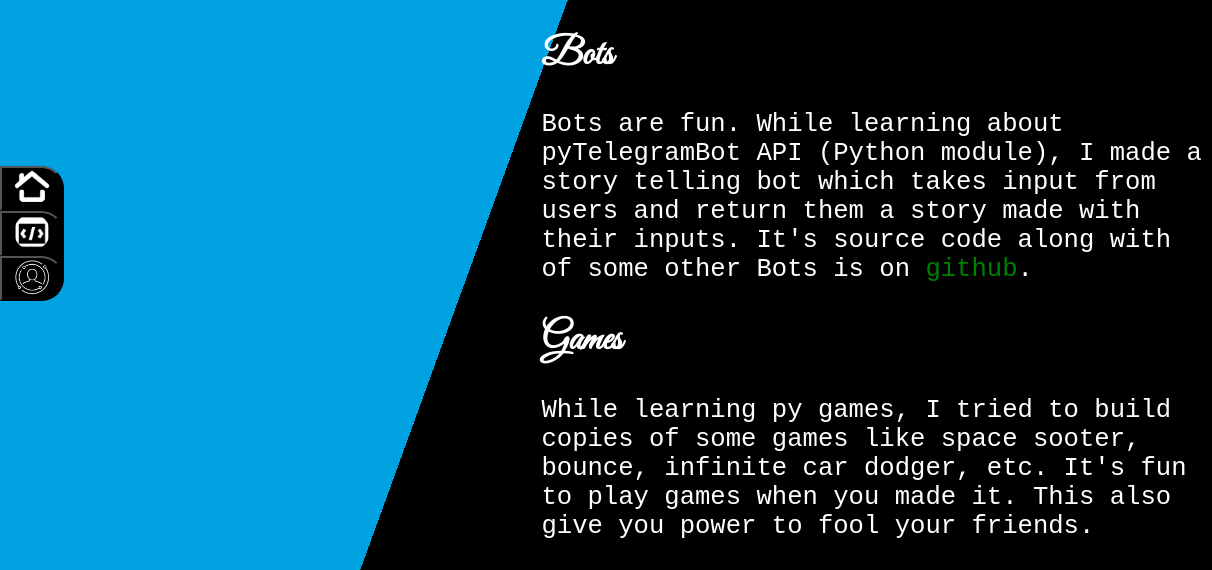
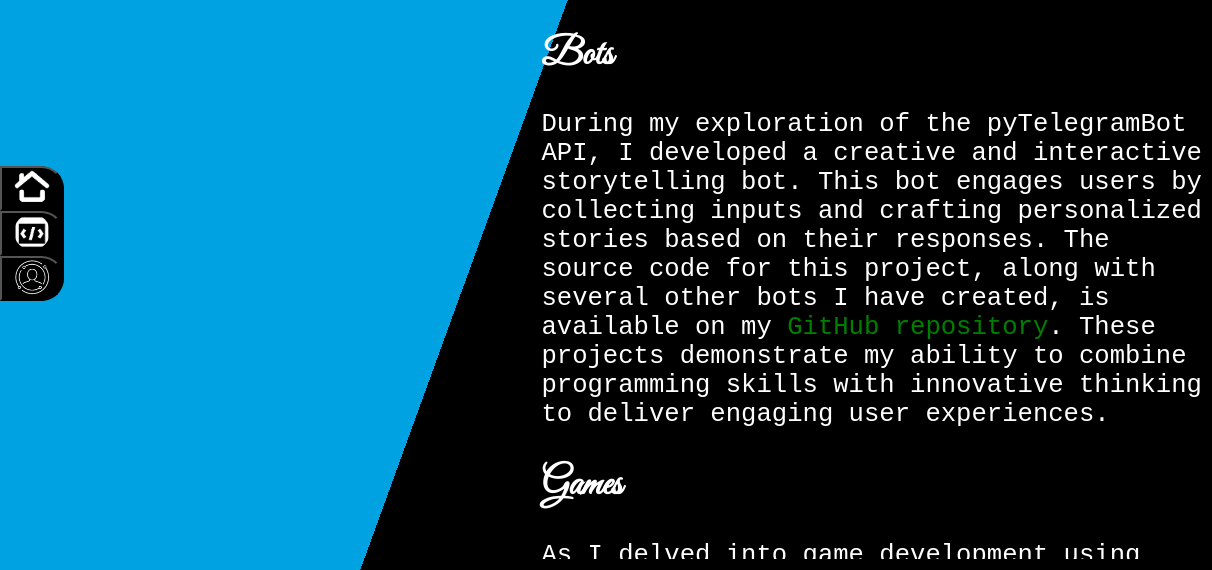
Before and after one commit to UtpalKuma-r/utpalkumar, a plain HTML site: page index.html in a window 1280 px wide. Both pictures are taken after a click on the button 32 px from the left and 400 px from the top of the page. Shown: the part 167-737 px from the top of the page, 0-1212 px from the left. Drawn offline with Linux system fonts and the light colour scheme.

Commit message:
Update index.html

```diff
--- a/index.html
+++ b/index.html
@@ -47,25 +47,17 @@
 
                 <div class="data" id="data">
                     <h2>Bots</h2>
-                    <p>Bots are fun. While learning about pyTelegramBot API (Python module), I made a story telling bot
-                        which takes input from users and return them a story made with their inputs. It's source code
-                        along with of some other Bots is on <a
-                            href="https://github.com/UtpalKuma-r/StoryTellerTelegramBot" target="_blank">github</a>.</p>
+                    <p>
+During my exploration of the pyTelegramBot API, I developed a creative and interactive storytelling bot. This bot engages users by collecting inputs and crafting personalized stories based on their responses. The source code for this project, along with several other bots I have created, is available on my <a href="https://github.com/UtpalKuma-r/StoryTellerTelegramBot" target="_blank">GitHub repository</a>. These projects demonstrate my ability to combine programming skills with innovative thinking to deliver engaging user experiences.</p>
 
                     <h2>Games</h2>
-                    <p>While learning py games, I tried to build copies of some games like space sooter, bounce, infinite
-                        car dodger, etc. It's fun to play games when you made it. This also give you power to fool your
-                        friends.</p>
+                    <p>As I delved into game development using Pygame, I successfully built adaptations of popular games, including Space Shooter, Bounce, and an infinite car-dodging game. Developing these games allowed me to deepen my understanding of game mechanics and programming logic. Additionally, there’s a distinct sense of fulfillment in creating games that are not only enjoyable but also serve as a testament to my programming expertise.</p>
 
                     <h2>Apps</h2>
-                    <p>I am somewhat good in python. So, I build some application such as password manager, sales
-                        manager, meeting handler, etc. in python using tkinter. </p>
+                    <p>Leveraging my proficiency in Python, I have also developed practical desktop applications using Tkinter. These include a password manager, a sales management system, and a meeting handler. These applications showcase my ability to design efficient and functional tools tailored to specific use cases, reflecting my problem-solving abilities and user-focused approach.</p>
 
                     <h2>Websites</h2>
-                    <p>HTML was the first language which was made familiar to me. Here are some websites which I worked
-                        on.
-                        <br><a href="https://utpalkuma-r.github.io/utpaltech" target="_blank">Example webpage 1</a>
-                    </p>
+                    <p>My journey in web development began with HTML, the first programming language I learned. Over time, I have worked on several websites, such as the <a href="https://utpalkuma-r.github.io/utpaltech" target="_blank">Example Webpage</a>. These projects highlight my skills in crafting visually appealing and structurally sound web pages, forming a strong foundation for my continued growth in web technologies.</p>
                 </div>
 
             </div>
@@ -128,12 +120,6 @@
             document.getElementById('experience').style.display = "block";
             document.getElementById('contact').style.display = "none";
         }
-        // else {
-        //     document.getElementById('home').style.display = "none";
-        //     document.getElementById('mywork').style.display = "none";
-        //     document.getElementById('experience').style.display = "none";
-        //     document.getElementById('contact').style.display = "block";
-        // }
     }
 </script>
 
```
